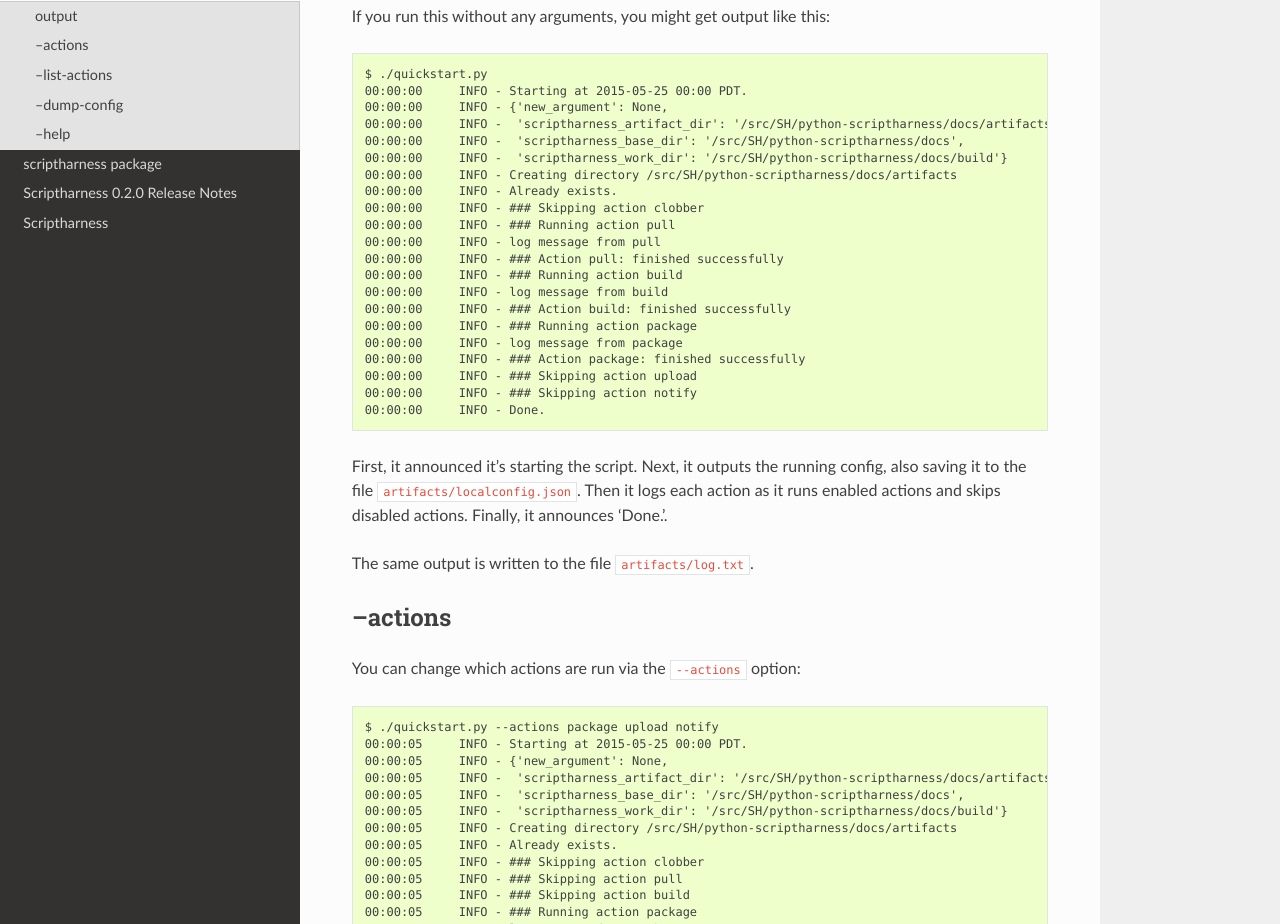
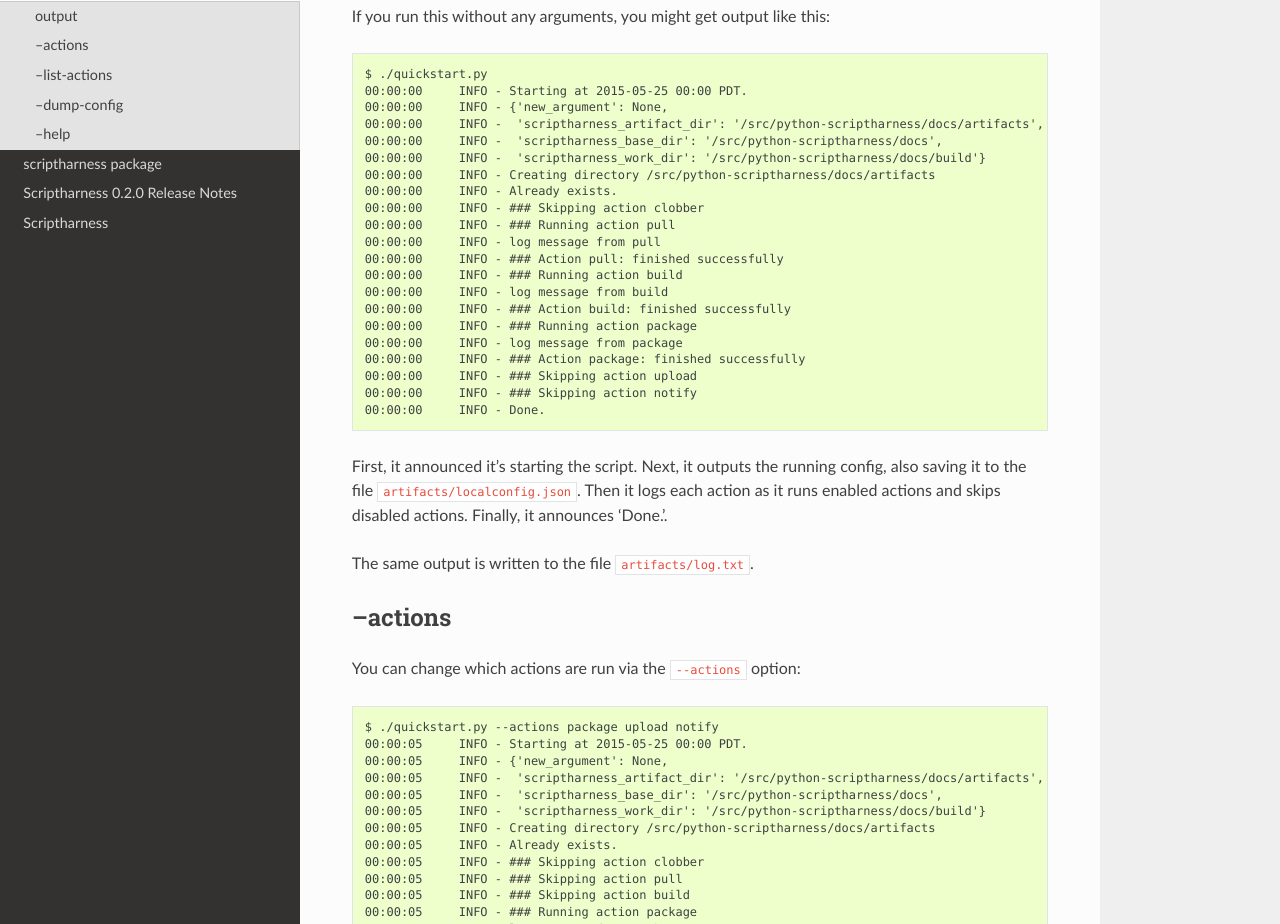
Before and after one commit to scriptharness/python-scriptharness, a Sphinx documentation site: the page built from docs/quickstart.rst, in a window 1280 px wide and 1400 px high, scrolled down 1863 px. Shown: the part 193-1117 px from the top of the window. Built offline with Sphinx 7.4.7 and the Read the Docs theme 2.0.0, drawn with Linux system fonts in a browser that asks for light colours; some of the changed text lies outside the part shown.

Commit message:
update docs

```diff
--- a/docs/quickstart.rst
+++ b/docs/quickstart.rst
@@ -124,10 +124,10 @@ If you run this without any arguments, you might get output like this::
     $ ./quickstart.py
     00:00:00     INFO - Starting at 2015-05-25 00:00 PDT.
     00:00:00     INFO - {'new_argument': None,
-    00:00:00     INFO -  'scriptharness_artifact_dir': '/src/SH/python-scriptharness/docs/artifacts',
-    00:00:00     INFO -  'scriptharness_base_dir': '/src/SH/python-scriptharness/docs',
-    00:00:00     INFO -  'scriptharness_work_dir': '/src/SH/python-scriptharness/docs/build'}
-    00:00:00     INFO - Creating directory /src/SH/python-scriptharness/docs/artifacts
+    00:00:00     INFO -  'scriptharness_artifact_dir': '/src/python-scriptharness/docs/artifacts',
+    00:00:00     INFO -  'scriptharness_base_dir': '/src/python-scriptharness/docs',
+    00:00:00     INFO -  'scriptharness_work_dir': '/src/python-scriptharness/docs/build'}
+    00:00:00     INFO - Creating directory /src/python-scriptharness/docs/artifacts
     00:00:00     INFO - Already exists.
     00:00:00     INFO - ### Skipping action clobber
     00:00:00     INFO - ### Running action pull
@@ -160,10 +160,10 @@ You can change which actions are run via the ``--actions`` option::
     $ ./quickstart.py --actions package upload notify
     00:00:05     INFO - Starting at 2015-05-25 00:00 PDT.
     00:00:05     INFO - {'new_argument': None,
-    00:00:05     INFO -  'scriptharness_artifact_dir': '/src/SH/python-scriptharness/docs/artifacts',
-    00:00:05     INFO -  'scriptharness_base_dir': '/src/SH/python-scriptharness/docs',
-    00:00:05     INFO -  'scriptharness_work_dir': '/src/SH/python-scriptharness/docs/build'}
-    00:00:05     INFO - Creating directory /src/SH/python-scriptharness/docs/artifacts
+    00:00:05     INFO -  'scriptharness_artifact_dir': '/src/python-scriptharness/docs/artifacts',
+    00:00:05     INFO -  'scriptharness_base_dir': '/src/python-scriptharness/docs',
+    00:00:05     INFO -  'scriptharness_work_dir': '/src/python-scriptharness/docs/build'}
+    00:00:05     INFO - Creating directory /src/python-scriptharness/docs/artifacts
     00:00:05     INFO - Already exists.
     00:00:05     INFO - ### Skipping action clobber
     00:00:05     INFO - ### Skipping action pull
@@ -208,10 +208,10 @@ see what the config is without running anything, you can use the
     $ ./quickstart.py --new-argument foo --dump-config
     00:00:14     INFO - Dumping config:
     00:00:14     INFO - {'new_argument': 'foo',
-    00:00:14     INFO -  'scriptharness_artifact_dir': '/src/SH/python-scriptharness/docs/artifacts',
-    00:00:14     INFO -  'scriptharness_base_dir': '/src/SH/python-scriptharness/docs',
-    00:00:14     INFO -  'scriptharness_work_dir': '/src/SH/python-scriptharness/docs/build'}
-    00:00:14     INFO - Creating directory /src/SH/python-scriptharness/docs/artifacts
+    00:00:14     INFO -  'scriptharness_artifact_dir': '/src/python-scriptharness/docs/artifacts',
+    00:00:14     INFO -  'scriptharness_base_dir': '/src/python-scriptharness/docs',
+    00:00:14     INFO -  'scriptharness_work_dir': '/src/python-scriptharness/docs/build'}
+    00:00:14     INFO - Creating directory /src/python-scriptharness/docs/artifacts
     00:00:14     INFO - Already exists.
 
 
--- a/docs/scriptharness.rst
+++ b/docs/scriptharness.rst
@@ -18,7 +18,9 @@ Submodules
    scriptharness.exceptions
    scriptharness.log
    scriptharness.script
+   scriptharness.status
    scriptharness.structures
+   scriptharness.unicode
    scriptharness.version
 
 Module contents
```
Also changed, not shown: docs/scriptharness.status.rst (added, +7 -0 lines), docs/scriptharness.unicode.rst (added, +7 -0 lines), 1 other file.
